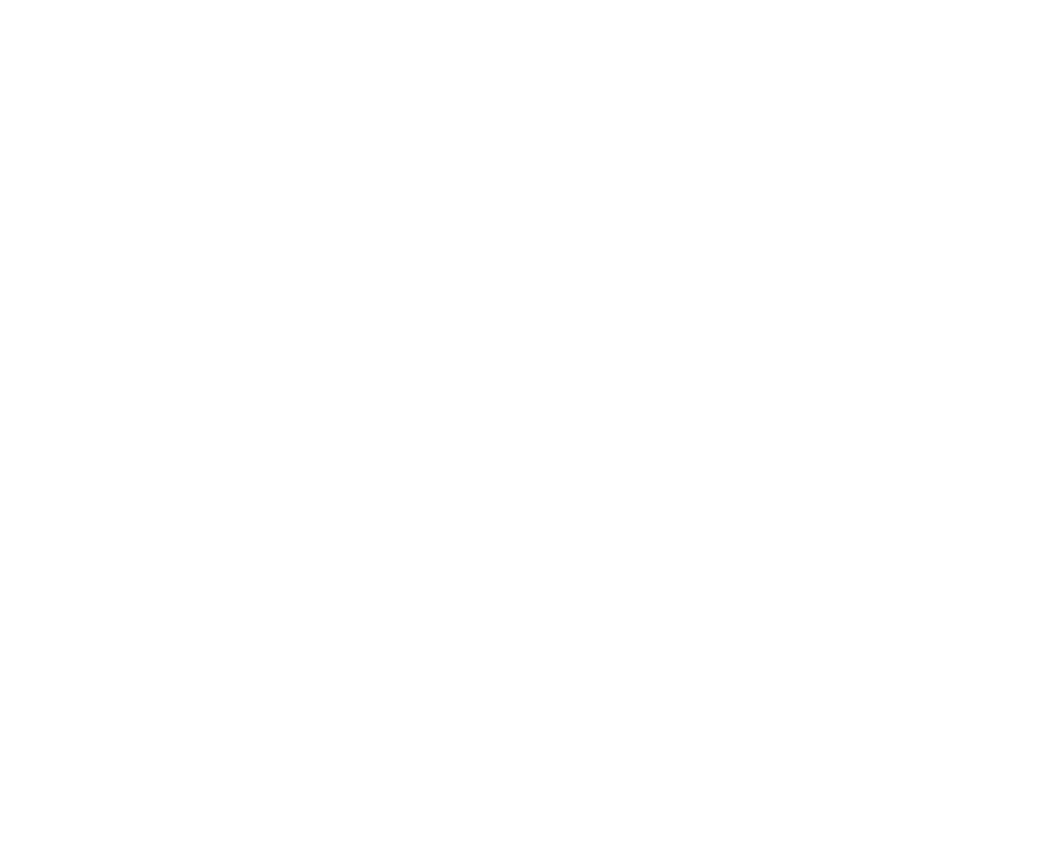
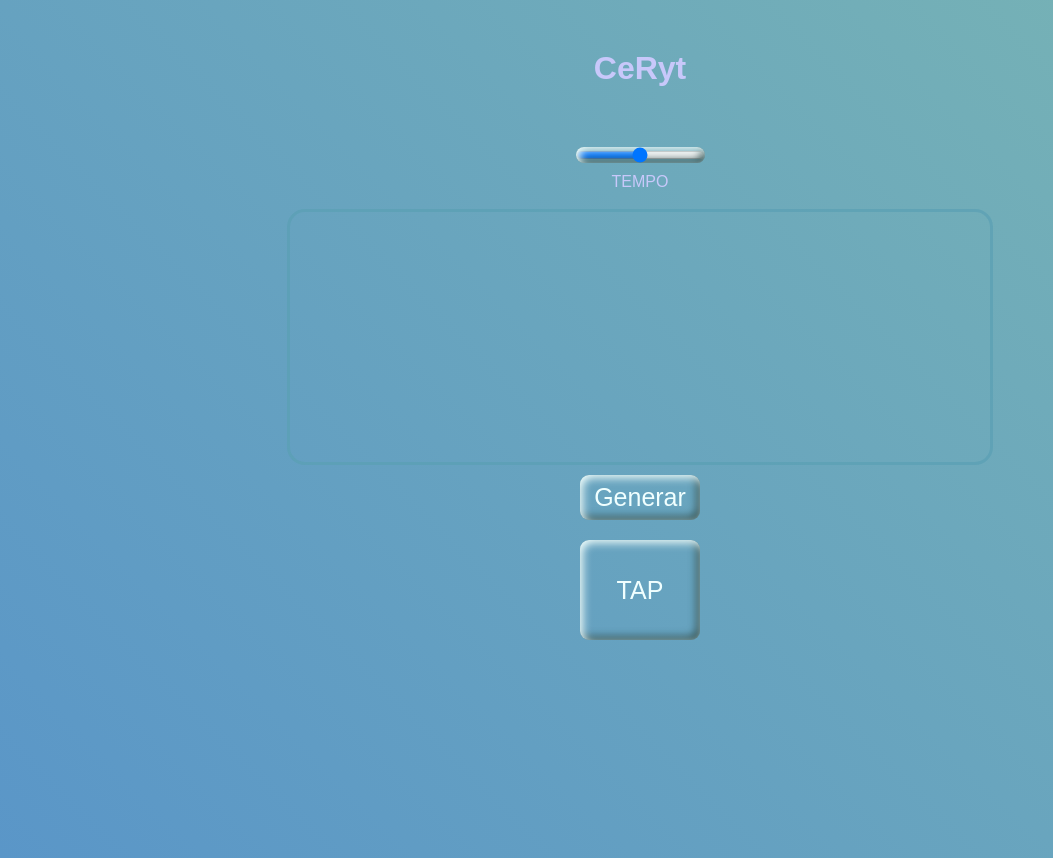
Before and after one commit to tomasjibaja/CeRyt, a plain HTML site: page index.html in a window 1280 px wide. Shown: the whole page, without its empty margins (0-1053 px from the left). Before the commit the page ends 800 px from the top, so only its background shows below. Drawn offline with Linux system fonts and the light colour scheme.

Commit message:
Primera version

```diff
--- a/index.html
+++ b/index.html
@@ -4,9 +4,22 @@
     <meta charset="UTF-8">
     <meta http-equiv="X-UA-Compatible" content="IE=edge">
     <meta name="viewport" content="width=device-width, initial-scale=1.0">
-    <title>Document</title>
+    <link rel="stylesheet" href="styles.css">
+    <title>CeRyt</title>
 </head>
 <body>
+    <h1 class="text-primary centered">CeRyt</h1>
+    <div id="tempo-control">
+        <input type="range" id="tempo" name="tempo" min="30" max="180" oninput="showTempo(this.value)">
+        <label class="text-primary centered" id="tempo-label" for="tempo">TEMPO</label>
+    </div>
+    <div class="game-wrapper">
+        <div id="frame"></div>
+        <input onclick="generateCeryt()" id="btn-generar" type="button" value="Generar">
+        <input id="btn-tap" type="button" value="TAP">
+    </div>
 
+
+    <script src="scripts.js"></script>
 </body>
 </html>
--- a/scripts.js
+++ b/scripts.js
@@ -0,0 +1,21 @@
+const notasList = [
+    "negra",
+    "doblecorchea"
+]
+
+const notas = {
+    negra : "&#9833;",
+    doblecorchea : "&#9835;"
+}
+
+function showTempo(valor) {
+    document.getElementById("tempo-label").innerHTML = `TEMPO: ${valor}`;
+}
+
+function generateCeryt() {
+    let beat1 = notasList[Math.round(Math.random())];
+    let beat2 = notasList[Math.round(Math.random())];
+    let beat3 = notasList[Math.round(Math.random())];
+    let beat4 = notasList[Math.round(Math.random())];
+    document.getElementById("frame").innerHTML = `<p class="ceryt">${notas[beat1]}${notas[beat2]}${notas[beat3]}${notas[beat4]}</p>`;
+}
--- a/styles.css
+++ b/styles.css
@@ -0,0 +1,79 @@
+html {
+    font-family: sans-serif;
+}
+
+.text-primary {
+    color: rgb(200 200 250);
+}
+
+.centered {
+    text-align: center;
+}
+
+#tempo-control {
+    width: 500px;
+    margin: 18px auto;
+    display: flex;
+    flex-direction: column;
+    justify-content: center;
+}
+
+h1 {
+    margin: 50px auto;
+}
+
+body {
+    background-image: linear-gradient(45deg, rgb(90 150 200 / 100%), rgb(120 180 180 / 100%));
+    min-height: 100vh;
+}
+
+#frame {
+    width: 700px;
+    height: 250px;
+    border: 3px solid rgb(90 160 180 / 70%);
+    border-radius: 18px;
+    margin: 0 auto;
+}
+
+.game-wrapper {
+    display: flex;
+    flex-direction: column;
+    justify-content: center;
+}
+
+.ceryt {
+    margin: auto;
+    text-align: center;
+    line-height: 250px;
+    font-size: 90px;
+    font-weight: 900;
+}
+
+input {
+    display: block;
+    text-align: center;
+    font-size: 25px;
+    color: azure;
+    margin: 10px auto;
+    background-color: transparent;
+    border-radius: 9px;
+    border: 1px;
+    box-shadow: 3px 3px 9px inset,
+                -3px -3px 9px darkslategrey inset;
+    transition: all .1s ease-in;
+}
+
+input:active {
+    box-shadow: 3px 3px 9px darkslategrey inset,
+                -3px -3px 9px inset;
+}
+
+#btn-generar {
+    width: 120px;
+    height: 45px;
+}
+
+#btn-tap {
+    width: 120px;
+    height: 100px;
+}
```
